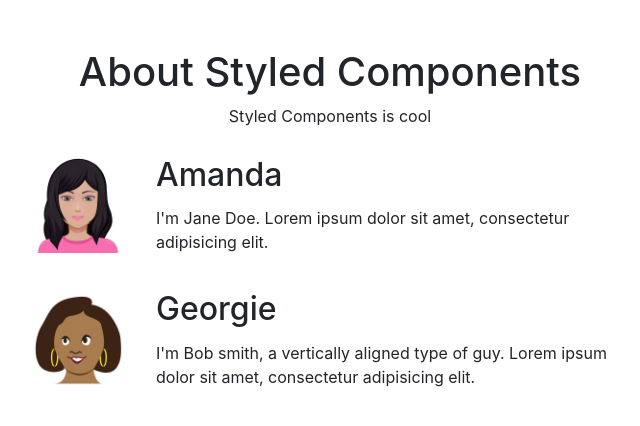
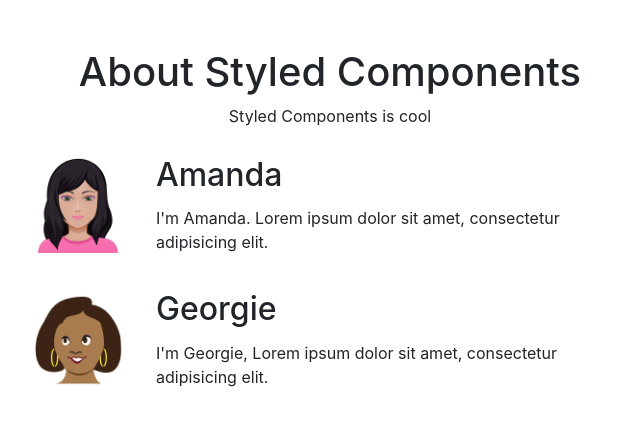
Before and after one commit to NidhiPatel7/hello-world, a Gatsby site: page / in a window 1280 px wide. Shown: the whole page, without its empty margins (310-950 px from the left). Built offline with nearby package versions, Linux system fonts and the light colour scheme; Gatsby itself is replaced by a stand-in of ours.

Commit message:
list of user with style component

```diff
--- a/src/pages/index.js
+++ b/src/pages/index.js
@@ -61,12 +61,12 @@ export default function UsersList() {
       <User
         username="Amanda"
         avatar={Avtar1}
-        excerpt="I'm Jane Doe. Lorem ipsum dolor sit amet, consectetur adipisicing elit."
+        excerpt="I'm Amanda. Lorem ipsum dolor sit amet, consectetur adipisicing elit."
       />
       <User
         username="Georgie"
         avatar={Avtar2}
-        excerpt="I'm Bob smith, a vertically aligned type of guy. Lorem ipsum dolor sit amet, consectetur adipisicing elit."
+        excerpt="I'm Georgie, Lorem ipsum dolor sit amet, consectetur adipisicing elit."
       />
     </Container>
   )
```
